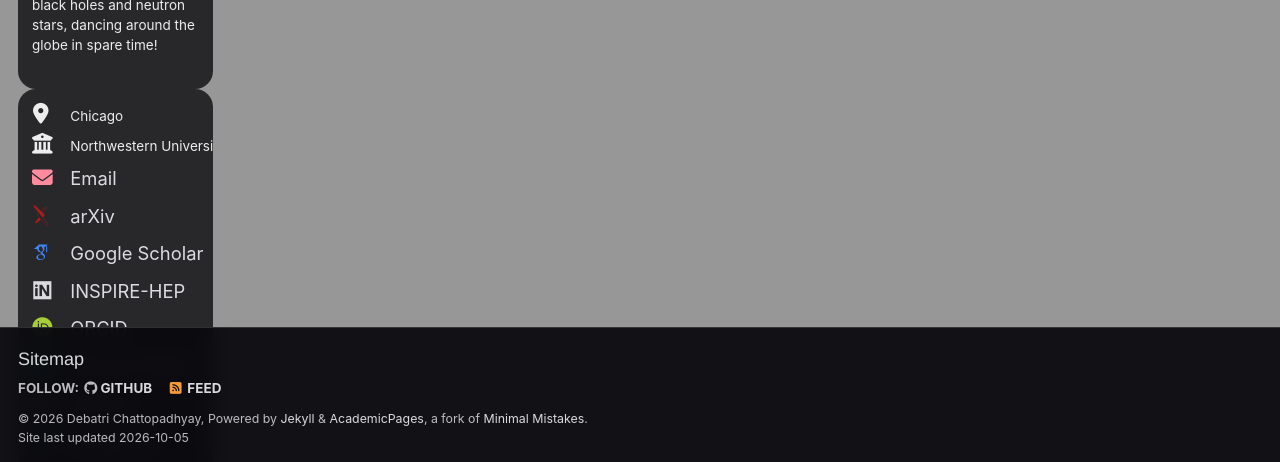
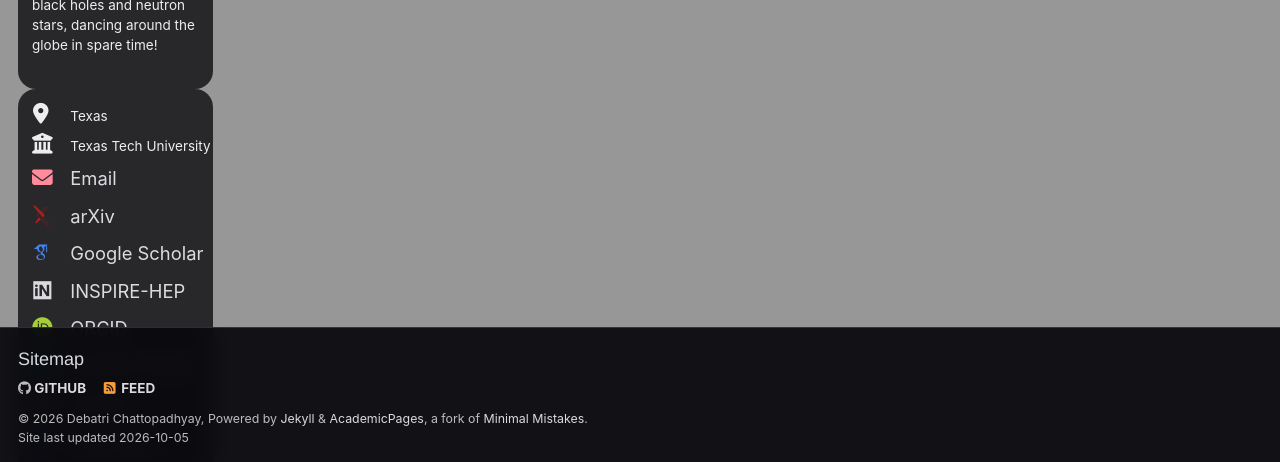
Before and after one commit to debatric/debatric.github.io, a Jekyll site: the page built from _pages/about.md, in a window 1280 px wide and 900 px high, scrolled down 296 px. Shown: the part 435-897 px from the top of the window. Built offline with Jekyll 4.4.1, drawn with Linux system fonts in a browser that asks for light colours; some web fonts are replaced; a script bundle is joined from its source files by our own code; library files that are not in the unit come from our copies.

Commit message:
Update _config.yml

```diff
--- a/_config.yml
+++ b/_config.yml
@@ -15,7 +15,7 @@ name: "Debatri Chattopadhyay"
 description: "Theoretical & computational astrophysicist | gravitational waves, compact binaries, pulsars"
 
 # Basic Site Settings
-locale                   : "en-US"
+locale                   : "en-UK"
 
 
 # site_theme               : "air" # The available themes options are "default", "air", "sunrise", "mint", "dirt" and "contrast"
@@ -37,8 +37,8 @@ author:
   name             : "Debatri"
   pronouns         : "she/her"
   bio              : "Astrophysicist studying black holes and neutron stars, dancing around the globe in spare time!"
-  location         : "Chicago"
-  employer         : "Northwestern University"
+  location         : "Texas"
+  employer         : "Texas Tech University"
   uri              : # URL
   email            : "debatrich@gmail.com"
 
```
